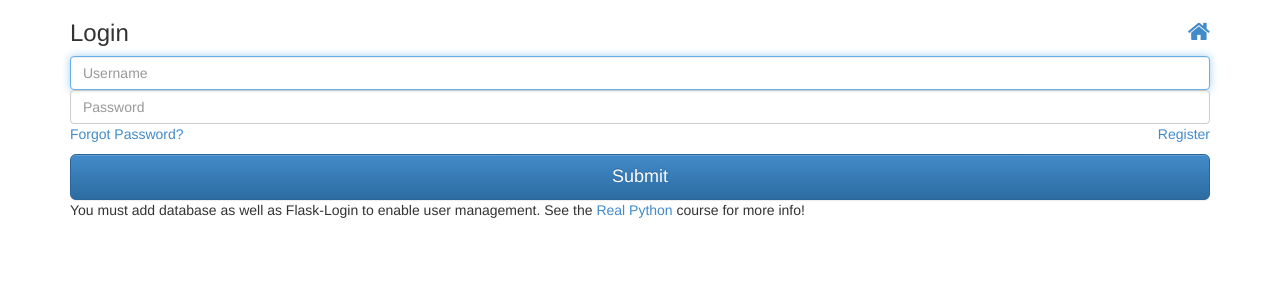
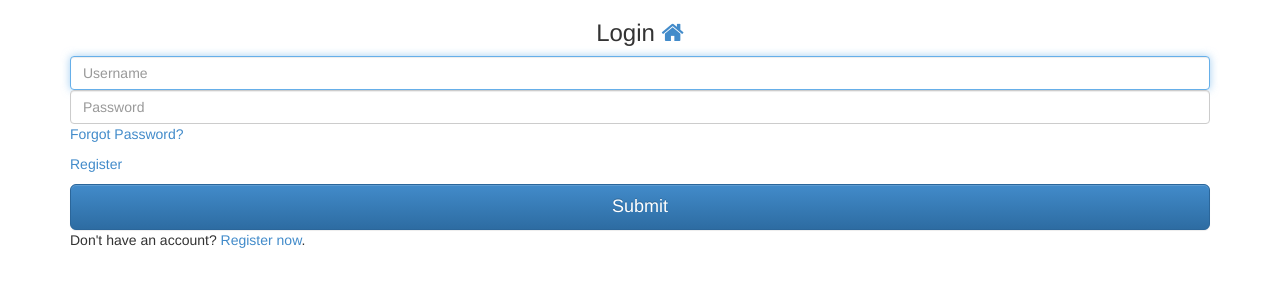
Before and after one commit to PaulJKathmann/AIStudyAssistant, a Flask app: page /login in a window 1280 px wide. Shown: the top 300 px of the page. Run offline with Flask 3, Linux system fonts and the light colour scheme; some libraries are stand-ins or nearby versions.

Commit message:
Update login.html

```diff
--- a/templates/forms/login.html
+++ b/templates/forms/login.html
@@ -1,29 +1,31 @@
 {% extends 'layouts/form.html' %} {% block title %}Login{% endblock %} {% block
 content %}
 <form method="post" class="form">
-  <h3 class="form-heading">
+  <h3 class="form-heading text-center">
     Login
-    <a href="{{ url_for('home') }}" title="Back to homepage"
-      ><i class="fa fa-home pull-right"></i
-    ></a>
+    <a
+      href="{{ url_for('home') }}"
+      title="Back to homepage"
+      class="float-right"
+    >
+      <i class="fa fa-home"></i>
+    </a>
   </h3>
-  {{ form.name(class_ = 'form-control first-input', placeholder =
-  form.name.label.text, required = true, autofocus = true) }} {{
-  form.password(class_ = 'form-control last-input', placeholder =
-  form.password.label.text, required = true) }}
-  <p class="pull-left">
-    <a href="{{ url_for('forgot') }}">Forgot Password?</a>
-  </p>
-  <p class="pull-right"><a href="{{ url_for('register') }}">Register</a></p>
-  <input
-    type="submit"
-    value="Submit"
-    class="btn btn-primary btn-lg btn-block"
-  />
-  <p>
-    You must add database as well as Flask-Login to enable user management. See
-    the <a href="http://www.realpython.com">Real Python</a> course for more
-    info!
+  {{ form.name(class_='form-control mb-3', placeholder=form.name.label.text,
+  required=true, autofocus=true) }} {{ form.password(class_='form-control mb-3',
+  placeholder=form.password.label.text, required=true) }}
+
+  <div class="d-flex justify-content-between align-items-center">
+    <p><a href="{{ url_for('forgot') }}">Forgot Password?</a></p>
+    <p><a href="{{ url_for('register') }}">Register</a></p>
+  </div>
+
+  <button type="submit" class="btn btn-primary btn-lg btn-block mt-3">
+    Submit
+  </button>
+
+  <p class="mt-3">
+    Don't have an account? <a href="{{ url_for('register') }}">Register now</a>.
   </p>
 </form>
 {% endblock %}
```
